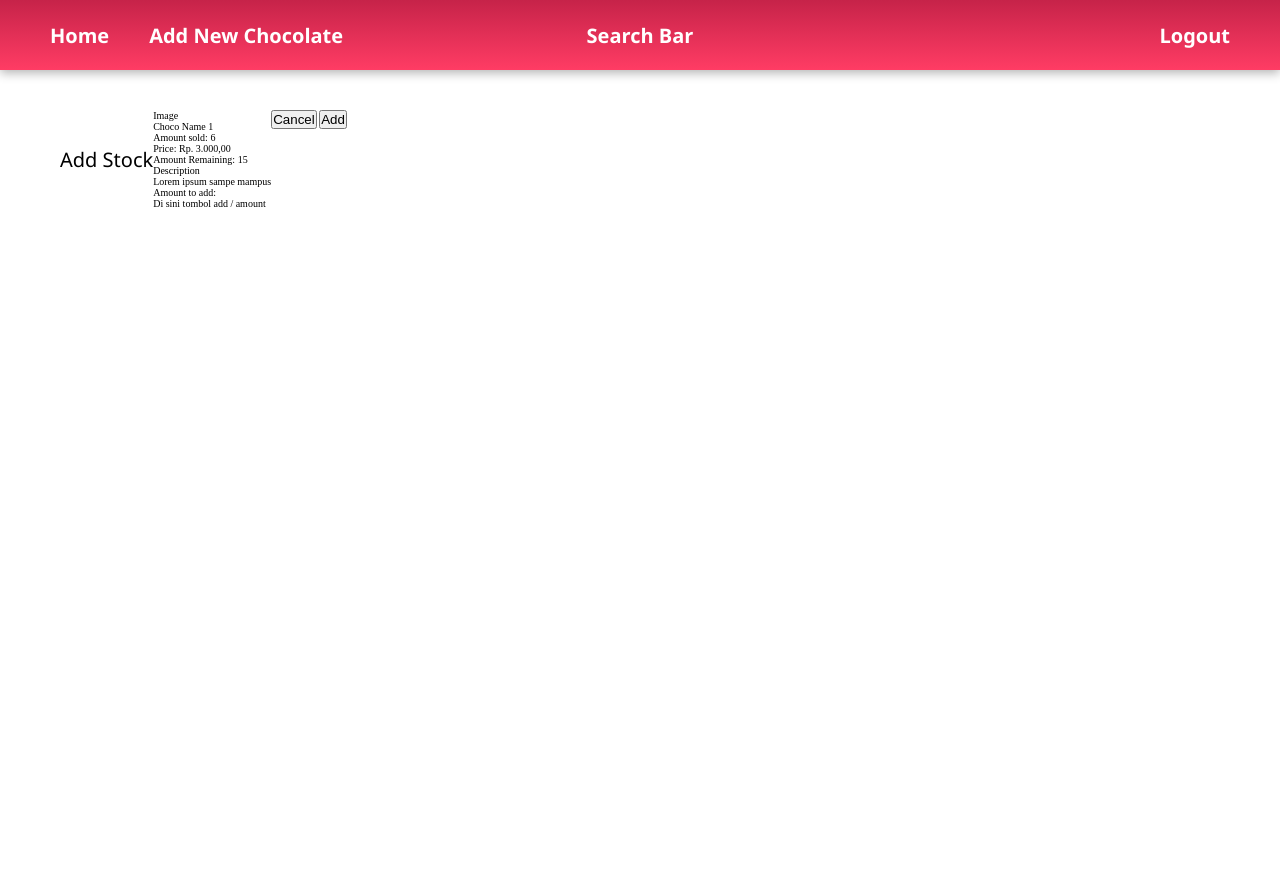
After one commit to primayoriko/choco-shop-web, a PHP site: page /src/buy_add_chocolate.php in a window 1280 px wide. The commit adds this page. Run offline with PHP 8.4, Linux system fonts and the light colour scheme; the visitor is signed in with stand-in values (Sample User, id 1).

Commit message:
Added base for buy_add_chocolate, minor fix for header

```diff
--- /dev/null
+++ b/public/css/buy_add_chocolate.css
@@ -0,0 +1,12 @@
+.page-title {
+  box-sizing: border-box;
+  display: flex;
+  flex-direction: row;
+  justify-content: space-between;
+  align-items: center;
+  margin: 1rem 0;
+}
+
+.top-content {
+  display: flex;
+}
--- a/public/css/header.css
+++ b/public/css/header.css
@@ -1,6 +1,7 @@
 header {
   height: 7rem;
   /* width: 100%; */
+  position: relative;
   padding: 2rem 3rem;
   display: flex;
   flex-direction: row;
@@ -25,6 +26,12 @@ header {
   font-weight: 700;
 }
 
+.header-search {
+  position: absolute;
+  left: 50%;
+  transform: translate(-50%, 0);
+}
+
 .header-menu {
   padding: 0 2rem;
 }
--- a/public/css/index.css
+++ b/public/css/index.css
@@ -103,4 +103,15 @@ html {
   /* background-color: var(--primary); */
 }
 /* # End of Variables
+       * ----------------------- */
+
+/* ===================================================================
+* # D. Global classes
+* ------------------------------------------------------------------- */
+.container {
+  padding: 4rem 6rem;
+  display: flex;
+}
+
+/* # End of Variables
      * ----------------------- */
--- /dev/null
+++ b/src/buy_add_chocolate.php
@@ -0,0 +1,80 @@
+<?php
+session_start();
+if (!isset($_SESSION["loggedIn"]) || !$_SESSION["loggedIn"]) {
+    header("location: login.php");
+    exit;
+}
+
+$page_title = null;
+$price_block = null;
+$address_block = null;
+$btn_main = null;
+
+if (isset($_SESSION['isSuperuser'])) {
+    if ($_SESSION["isSuperuser"]) {
+        $page_title = 'Add Stock';
+        $btn_main = '<button class="btn-primary" id="btn-add">Add</button>';
+    } else {
+        $page_title = 'Buy Chocolate';
+        $btn_main = '<button class="btn-primary" id="btn-buy">Buy</button>';
+    }
+}
+
+
+?>
+
+
+<!DOCTYPE html>
+<html>
+
+<head>
+    <title>Willy Wangky Chocolate Factory</title>
+    <link rel="stylesheet" href="../public/css/index.css" type="text/css">
+    <link rel="stylesheet" href="../public/css/buy_add_chocolate.css" type="text/css">
+</head>
+
+<body>
+    <?php include('components/header.php') ?>
+    <main>
+        <div class="container">
+            <div class="page-title text-title">
+                <?php echo ($page_title); ?>
+            </div>
+            <div class="choco-container">
+                <div class="choco-image">
+                    Image
+                </div>
+                <div class="choco-right">
+
+                    <div class="choco-props">
+                        <div class="choco-title text-subtitle" id="choco-title">Choco Name 1</div>
+                        <div>Amount sold: <span id="choco-sold"> 6 </span></div>
+                        <div>Price: <span id="choco-price"> Rp. 3.000,00 </span></div>
+                        <div>Amount Remaining: <span id="choco-stock"> 15 </span></div>
+                        <div>Description</div>
+                        <div id="choco-desc"> Lorem ipsum sampe mampus</div>
+
+                    </div>
+                    <div class="amount-modifier">
+                        <div>
+                            <div>Amount to add:</div>
+                            <div>Di sini tombol add / amount</div>
+                        </div>
+                        <?php echo ($price_block) ?>
+                    </div>
+                </div>
+            </div>
+            <?php echo ($address_block) ?>
+            <div class="btn-group">
+                <button class="btn-secondary"> Cancel </button>
+                <?php echo ($btn_main) ?>
+            </div>
+        </div>
+
+        <script>
+
+        </script>
+    </main>
+</body>
+
+</html>
--- a/src/components/header.php
+++ b/src/components/header.php
@@ -21,7 +21,7 @@
             }
             ?>
         </div>
-        <div class="header-comp">
+        <div class="header-comp header-search">
             Search Bar
         </div>
         <div class="header-comp header-menu" id="logoutButton">
--- a/src/dashboard.php
+++ b/src/dashboard.php
@@ -16,8 +16,6 @@ if (!isset($_SESSION["loggedIn"]) || !$_SESSION["loggedIn"]) {
     <title>Willy Wangky Chocolate Factory</title>
     <link rel="stylesheet" href="../public/css/index.css" type="text/css">
     <link rel="stylesheet" href="../public/css/dashboard.css" type="text/css">
-    <!-- <link rel="stylesheet" href="../public/css/login.css" type="text/css"> -->
-    <!-- <link rel="stylesheet" href="../public/css/register.css" type="text/css"> -->
 </head>
 
 <body>
```
Also changed, not shown: public/css/new_chocolate.css (+4 -4 lines), src/login.php (+13 -13 lines), src/new_chocolate.php (+22 -26 lines), src/add_chocolate.php (added), src/buy_chocolate.php (deleted).
